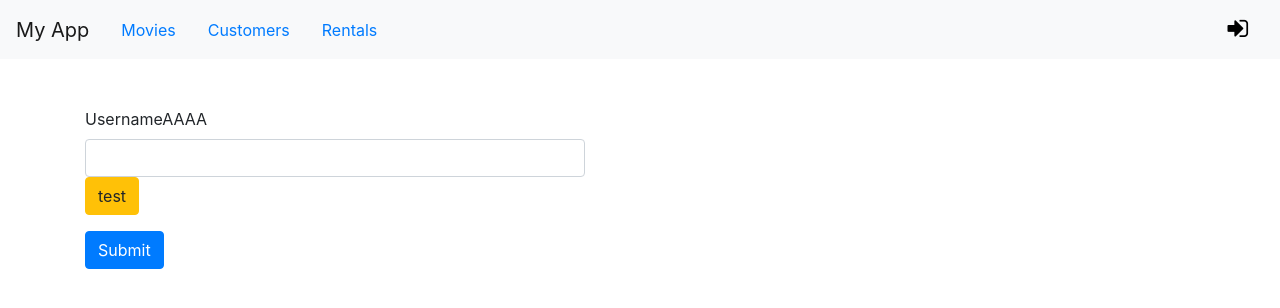
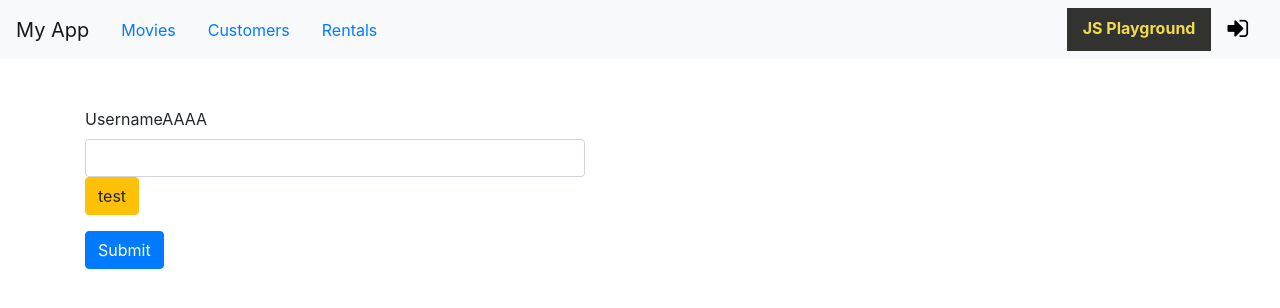
Before and after one commit to StevOrc/react-concept, a React (Create React App) app: page /login in a window 1280 px wide. Shown: the top 308 px of the page. Built offline with nearby package versions, Linux system fonts and the light colour scheme.

Commit message:
add Js playground route

```diff
--- a/src/App.jsx
+++ b/src/App.jsx
@@ -9,6 +9,7 @@ import {
   NavBar,
   MovieForm,
   Login,
+  JsPlayground
 } from "./components";
 // import { Counter, Counters, NavBar, Like}  from './components'
 
@@ -35,6 +36,7 @@ class App extends React.Component {
             <Route path="/customers" component={Customers}></Route>
             <Route path="/rentals" component={Rentals}></Route>
             <Route path="/login" component={Login}></Route>
+            <Route path="/js-playground" component={JsPlayground}></Route>
             <Route path="/not-found" component={NotFound}></Route>
             <Redirect from="/" exact to="/movies"></Redirect>
             <Redirect to="/not-found"></Redirect>
--- a/src/components/index.js
+++ b/src/components/index.js
@@ -12,7 +12,10 @@ export { default as ListGroup } from "./shared/components/ListGroup";
 export { default as Table } from "./shared/components/Table";
 export { default as Customers } from "./features/customers/customers";
 export { default as Rentals } from "./features/rentals/rentals";
-export { default as NotFound } from "./shared/components/notFound";
+export { default as NotFound } from "./shared/components/NotFound";
 export { default as NavBar } from "./shared/components/NavBar";
 export { default as InputText } from "./shared/components/InputText";
 export { default as Login } from "./shared/components/Login";
+
+// JsPlayground
+export { default as JsPlayground } from "./shared/components/JsPlayground";
--- /dev/null
+++ b/src/components/shared/components/JsPlayground.jsx
@@ -0,0 +1,10 @@
+import React, { Component } from 'react';
+
+class JsPlayground extends Component {
+    state = {  }
+    render() {
+        return <h1 className="container-fluid mt-5" >Welcome To JS playground</h1>;
+    }
+}
+
+export default JsPlayground;
--- a/src/components/shared/components/navBar.jsx
+++ b/src/components/shared/components/navBar.jsx
@@ -18,7 +18,10 @@ const NavBar = () => {
           Rentals
         </NavLink>
       </div>
-      <div>
+      <div className="d-flex">
+      <NavLink style={{fontWeight: 'bold' , color: '#F0DB4F', background: '#323330'}}  className="nav-link" to="/js-playground">
+          JS Playground
+        </NavLink>
         <NavLink className="nav-link" to="/login">
           <i
             style={{ color: "black", fontSize: "1.5rem" }}
```
